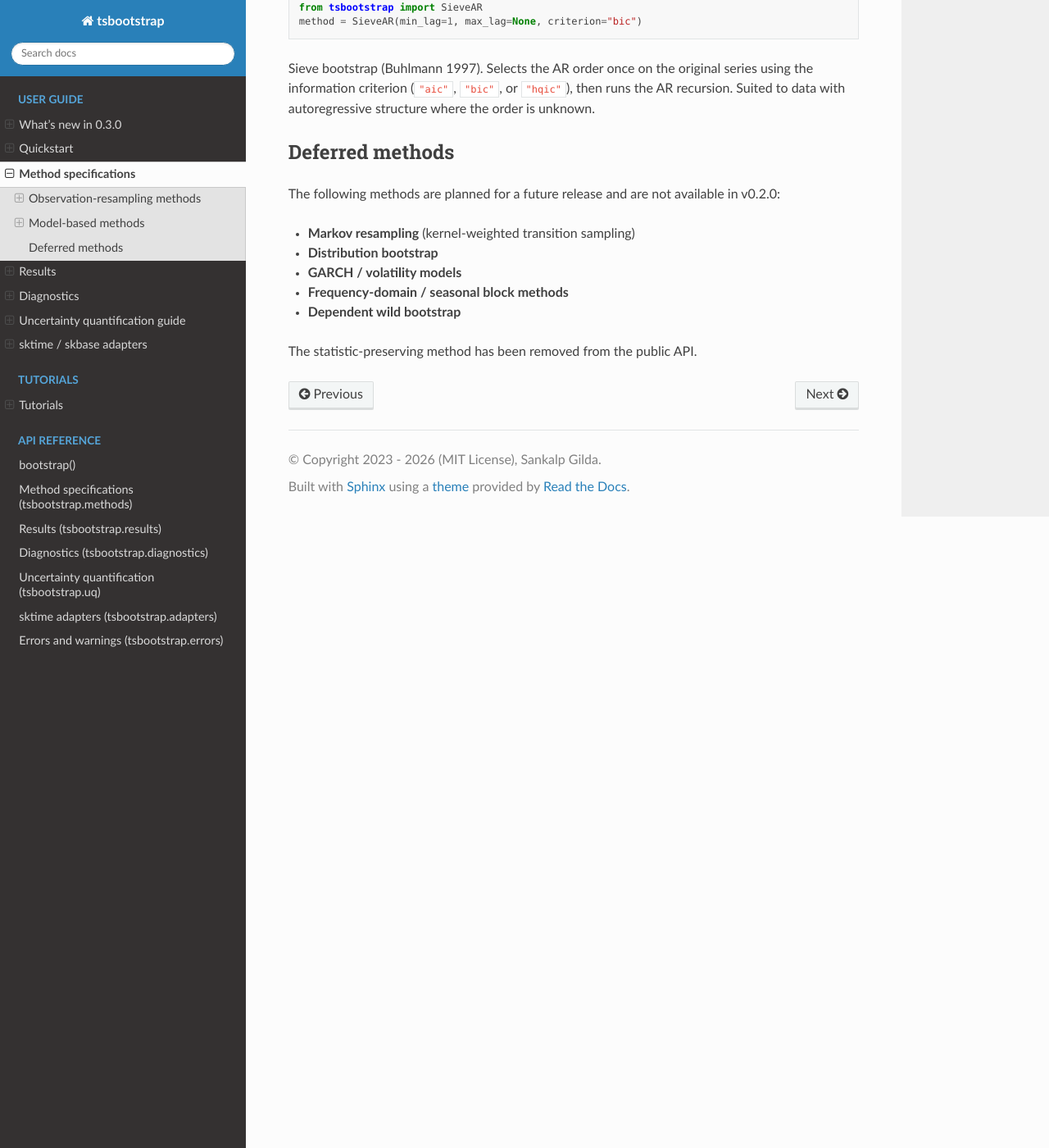
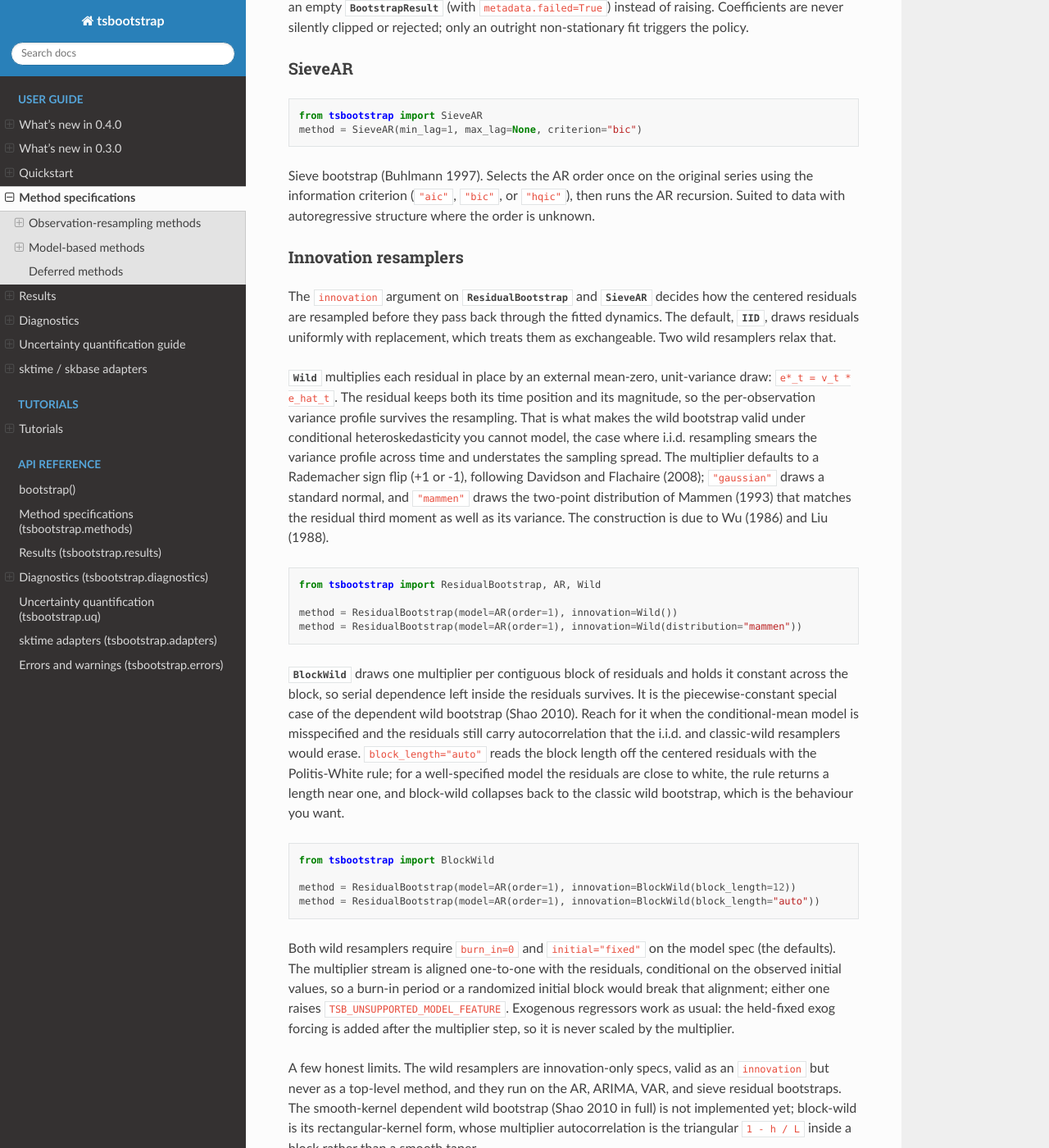
Before and after one commit to astrogilda/tsbootstrap, a Sphinx documentation site: the page built from docs/source/methods_guide.rst, in a window 1280 px wide and 1400 px high, scrolled down 3334 px. Shown: the whole window at 82% size. Built offline with Sphinx 7.4.7 and the Read the Docs theme 3.1.0, drawn with Linux system fonts in a browser that asks for light colours; pages that are not in the unit, such as notebooks, are missing from menus; some of the changed text lies outside the part shown.

Commit message:
docs: document wild and block-wild innovations

```diff
--- a/docs/source/index.rst
+++ b/docs/source/index.rst
@@ -22,6 +22,7 @@ with a method specification object.
    :maxdepth: 2
    :caption: User guide
 
+   whats_new_0_4_0
    whats_new_0_3_0
    quickstart
    methods_guide
--- a/docs/source/methods_guide.rst
+++ b/docs/source/methods_guide.rst
@@ -131,12 +131,19 @@ ResidualBootstrap
    method = ResidualBootstrap(model=VAR(order=1))
 
 Pairs a model spec with an innovation resampler (``innovation``, which defaults
-to :class:`~tsbootstrap.methods.IID`). Any observation-resampling spec may be
-used as the innovation resampler:
+to :class:`~tsbootstrap.methods.IID`). The wild resamplers described under
+`Innovation resamplers`_ below are also valid here:
 
 .. code-block:: python
 
-   method = ResidualBootstrap(model=AR(order=2), innovation=MovingBlock(block_length=5))
+   from tsbootstrap import Wild
+
+   method = ResidualBootstrap(model=AR(order=2), innovation=Wild())
+
+Block innovation specs such as ``MovingBlock`` are accepted at construction but
+are not yet executable: passing one raises ``TSB_UNSUPPORTED_MODEL_FEATURE`` at
+run time. Only :class:`~tsbootstrap.methods.IID` (the default) and the wild
+resamplers below run today.
 
 Model specs
 ^^^^^^^^^^^
@@ -184,6 +191,67 @@ series using the information criterion (``"aic"``, ``"bic"``, or ``"hqic"``),
 then runs the AR recursion. Suited to data with autoregressive structure where
 the order is unknown.
 
+Innovation resamplers
+~~~~~~~~~~~~~~~~~~~~~~~
+
+The ``innovation`` argument on :class:`~tsbootstrap.methods.ResidualBootstrap`
+and :class:`~tsbootstrap.methods.SieveAR` decides how the centered residuals are
+resampled before they pass back through the fitted dynamics. The default,
+:class:`~tsbootstrap.methods.IID`, draws residuals uniformly with replacement,
+which treats them as exchangeable. Two wild resamplers relax that.
+
+:class:`~tsbootstrap.methods.Wild` multiplies each residual in place by an
+external mean-zero, unit-variance draw: ``e*_t = v_t * e_hat_t``. The residual
+keeps both its time position and its magnitude, so the per-observation variance
+profile survives the resampling. That is what makes the wild bootstrap valid
+under conditional heteroskedasticity you cannot model, the case where i.i.d.
+resampling smears the variance profile across time and understates the sampling
+spread. The multiplier defaults to a Rademacher sign flip (+1 or -1), following
+Davidson and Flachaire (2008); ``"gaussian"`` draws a standard normal, and
+``"mammen"`` draws the two-point distribution of Mammen (1993) that matches the
+residual third moment as well as its variance. The construction is due to Wu
+(1986) and Liu (1988).
+
+.. code-block:: python
+
+   from tsbootstrap import ResidualBootstrap, AR, Wild
+
+   method = ResidualBootstrap(model=AR(order=1), innovation=Wild())
+   method = ResidualBootstrap(model=AR(order=1), innovation=Wild(distribution="mammen"))
+
+:class:`~tsbootstrap.methods.BlockWild` draws one multiplier per contiguous
+block of residuals and holds it constant across the block, so serial dependence
+left inside the residuals survives. It is the piecewise-constant special case of
+the dependent wild bootstrap (Shao 2010). Reach for it when the conditional-mean
+model is misspecified and the residuals still carry autocorrelation that the
+i.i.d. and classic-wild resamplers would erase. ``block_length="auto"`` reads the
+block length off the centered residuals with the Politis-White rule; for a
+well-specified model the residuals are close to white, the rule returns a length
+near one, and block-wild collapses back to the classic wild bootstrap, which is
+the behaviour you want.
+
+.. code-block:: python
+
+   from tsbootstrap import BlockWild
+
+   method = ResidualBootstrap(model=AR(order=1), innovation=BlockWild(block_length=12))
+   method = ResidualBootstrap(model=AR(order=1), innovation=BlockWild(block_length="auto"))
+
+Both wild resamplers require ``burn_in=0`` and ``initial="fixed"`` on the model
+spec (the defaults). The multiplier stream is aligned one-to-one with the
+residuals, conditional on the observed initial values, so a burn-in period or a
+randomized initial block would break that alignment; either one raises
+``TSB_UNSUPPORTED_MODEL_FEATURE``. Exogenous regressors work as usual: the
+held-fixed exog forcing is added after the multiplier step, so it is never
+scaled by the multiplier.
+
+A few honest limits. The wild resamplers are innovation-only specs, valid as an
+``innovation`` but never as a top-level method, and they run on the AR, ARIMA,
+VAR, and sieve residual bootstraps. The smooth-kernel dependent wild bootstrap
+(Shao 2010 in full) is not implemented yet; block-wild is its rectangular-kernel
+form, whose multiplier autocorrelation is the triangular ``1 - h / L`` inside a
+block rather than a smooth taper.
+
 Deferred methods
 ----------------
 
@@ -194,6 +262,7 @@ in v0.2.0:
 - **Distribution bootstrap**
 - **GARCH / volatility models**
 - **Frequency-domain / seasonal block methods**
-- **Dependent wild bootstrap**
+- **Smooth-kernel dependent wild bootstrap** (the block-constant form ships as
+  :class:`~tsbootstrap.methods.BlockWild`)
 
 The statistic-preserving method has been removed from the public API.
--- /dev/null
+++ b/docs/source/whats_new_0_4_0.rst
@@ -0,0 +1,74 @@
+What's new in 0.4.0
+===================
+
+tsbootstrap 0.4.0 adds wild and block-wild innovation resamplers for the
+residual and sieve bootstraps, and makes the per-method metadata surface public.
+
+.. contents::
+   :local:
+   :depth: 2
+
+
+Wild and block-wild innovations
+-------------------------------
+
+The ``innovation`` argument on :class:`~tsbootstrap.methods.ResidualBootstrap`
+and :class:`~tsbootstrap.methods.SieveAR` gains two new resamplers that relax the
+exchangeability the default i.i.d. resampling assumes.
+
+:class:`~tsbootstrap.methods.Wild` multiplies each centered residual in place by
+an external mean-zero, unit-variance draw (``e*_t = v_t * e_hat_t``). The
+residual keeps its time position and magnitude, so the per-observation variance
+profile survives, which is what keeps the resampling valid under conditional
+heteroskedasticity of unknown form. The multiplier is Rademacher by default
+(Davidson and Flachaire 2008), with ``"gaussian"`` and ``"mammen"`` (Mammen
+1993) alternatives. The construction is due to Wu (1986) and Liu (1988).
+
+.. code-block:: python
+
+   from tsbootstrap import bootstrap, ResidualBootstrap, AR, Wild
+
+   method = ResidualBootstrap(model=AR(order=1), innovation=Wild())
+   result = bootstrap(x, method=method, n_bootstraps=999, random_state=0)
+
+:class:`~tsbootstrap.methods.BlockWild` holds one multiplier constant across each
+contiguous block of residuals, so serial dependence left by a misspecified
+conditional mean survives the resampling. It is the piecewise-constant special
+case of the dependent wild bootstrap (Shao 2010). ``block_length="auto"`` reads
+the block length off the centered residuals with the Politis-White rule, so a
+well-specified fit collapses it back to the classic wild bootstrap.
+
+.. code-block:: python
+
+   from tsbootstrap import BlockWild
+
+   method = ResidualBootstrap(model=AR(order=1), innovation=BlockWild(block_length=12))
+
+Both resamplers require the host model's ``burn_in=0`` and ``initial="fixed"``
+defaults so the multiplier stream aligns one-to-one with the residuals;
+otherwise they raise ``TSB_UNSUPPORTED_MODEL_FEATURE``. Exogenous regressors are
+supported. The adapters :class:`~tsbootstrap.adapters.ARResidualBootstrap`,
+:class:`~tsbootstrap.adapters.ARIMAResidualBootstrap`,
+:class:`~tsbootstrap.adapters.VARResidualBootstrap`, and
+:class:`~tsbootstrap.adapters.SieveBootstrap` accept the same ``innovation``
+argument. See :doc:`methods_guide` for the full discussion and limits.
+
+
+Public method metadata
+----------------------
+
+:func:`~tsbootstrap.metadata_for` and
+:class:`~tsbootstrap.metadata.MethodMetadata` are now part of the public API.
+``metadata_for(spec)`` returns a declarative record of a method's assumptions,
+multivariate and exog support, references, and known failure modes, keyed off the
+concrete spec type. This is the same introspection surface ``diagnose()`` reads,
+now available directly for tooling that needs to reason about a method without
+running it.
+
+.. code-block:: python
+
+   from tsbootstrap import metadata_for, MovingBlock
+
+   meta = metadata_for(MovingBlock(block_length=5))
+   print(meta.assumptions)   # ('stationarity', 'weak dependence')
+   print(meta.references)
```
Also changed, not shown: README.md (+17 -1 lines), docs/source/api_diagnostics.rst (+15 -0 lines).
